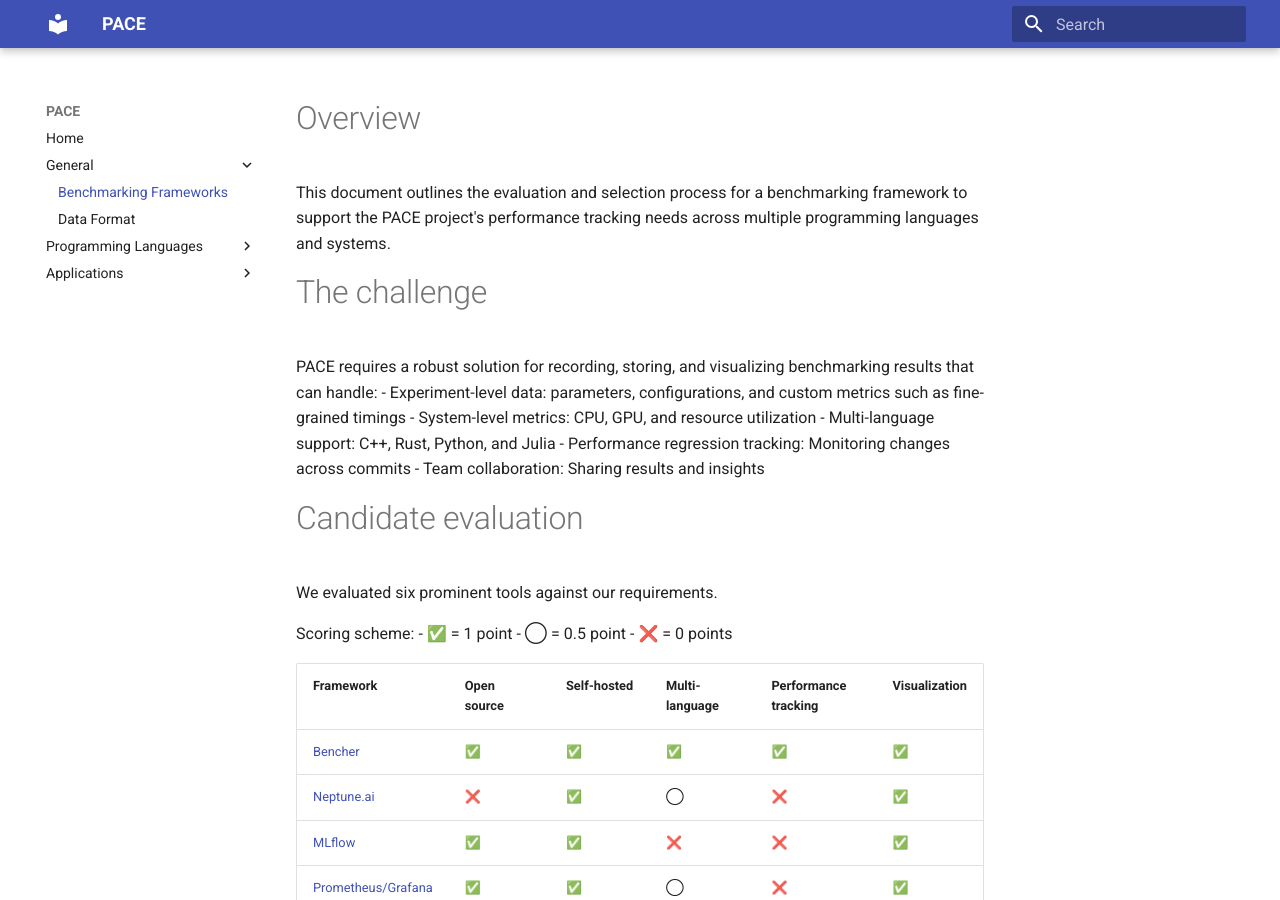
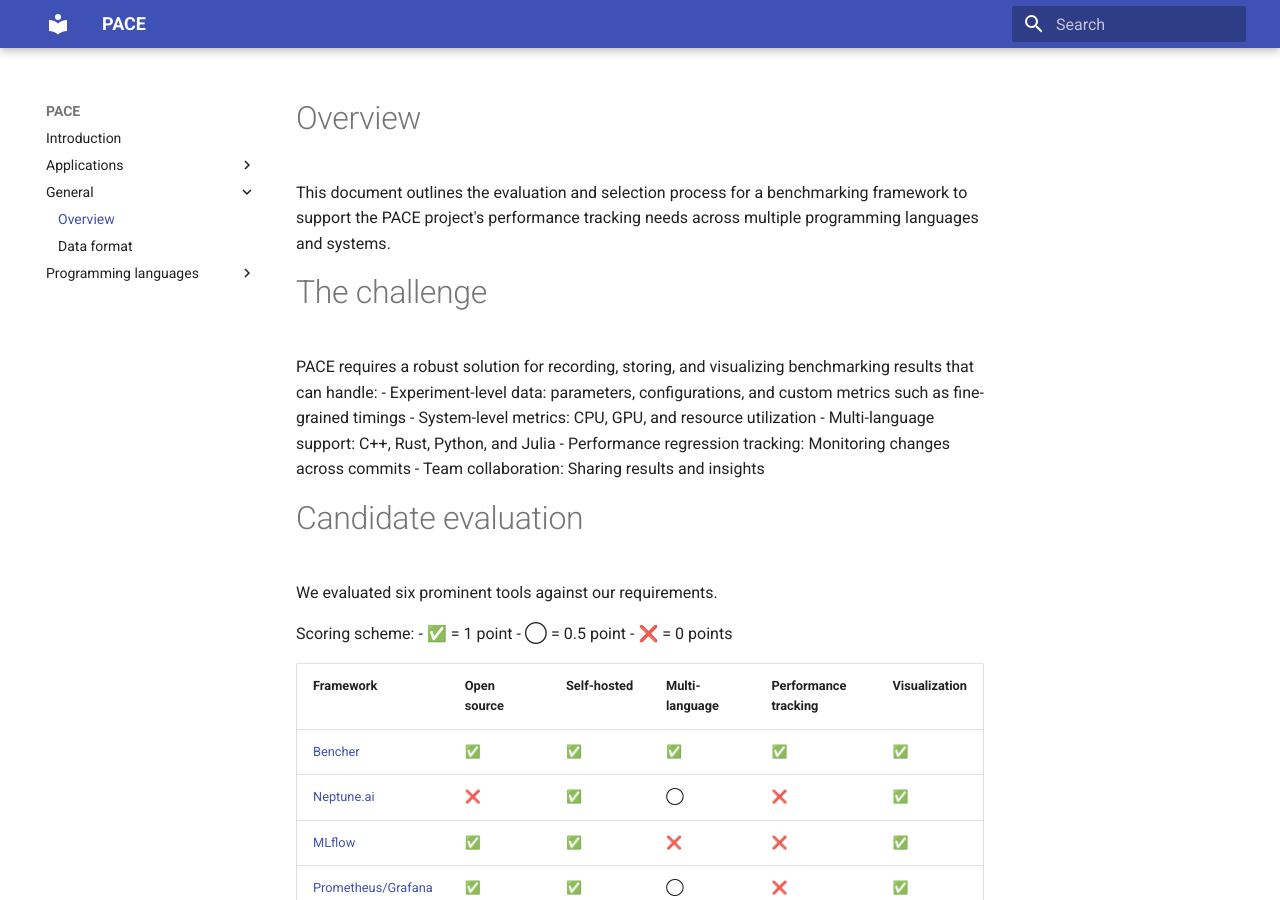
Before and after one commit to astron-rd/PACE, an MkDocs documentation site: the page built from docs/general/benchmarking-frameworks.md, in a window 1280 px wide and 900 px high. Built offline with MkDocs 1.6.1 and Material for MkDocs 9.7.7, drawn with Linux system fonts in a browser that asks for light colours; nearby versions of some CDN libraries; some of the changed lines change nothing that is shown.

Commit message:
Remove custom mkdocs navigation

```diff
--- a/mkdocs.yml
+++ b/mkdocs.yml
@@ -1,21 +1,6 @@
 site_name: PACE
 theme:
    name: material
-nav:
-   - Home: index.md
-   - General:
-      - Benchmarking Frameworks: general/benchmarking-frameworks.md
-      - Data Format: general/data-format.md
-   - Programming Languages:
-      - Jax: programming-languages/jax.md
-      - Python: programming-languages/python.md
-      - Rust: programming-languages/rust.md
-   - Applications:
-      - Image-Domain Gridding: applications/image-domain-gridding.md
-      - All-sky Imaging (LOFTY): applications/all-sky-imaging-lofty.md
-      - Fourier-Domain Dedispersion: applications/fourier-domain-dedispersion.md
-      - Fourier Domain Dedispersion (PACE Context): applications/fourier-domain-dedispersion-pace-context.md
-      - Fourier-Domain Dedispersion Details: applications/fourier-domain-dedispersion-details.md
 markdown_extensions:
    - pymdownx.arithmatex:
          generic: true
```
